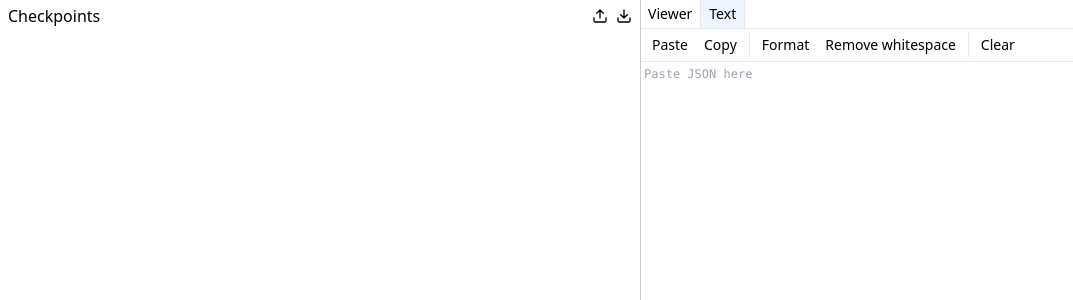
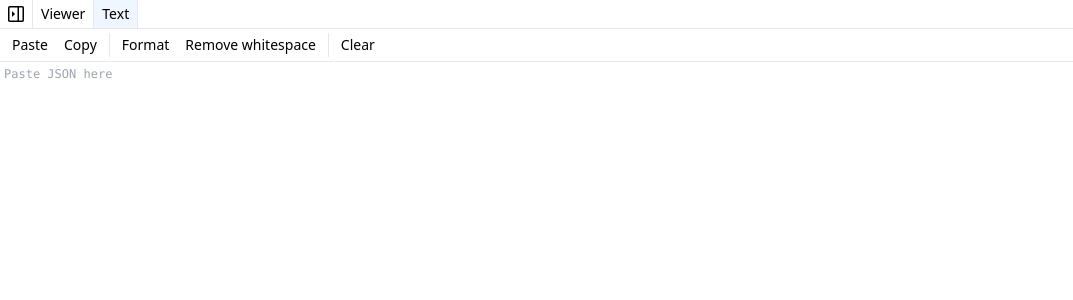
Before and after one commit to wcauchois/json-viewer, a React (Vite) app: page / in a window 1280 px wide. Shown: the top 300 px of the page, without its empty margins (0-1073 px from the left). Built offline with nearby package versions, Linux system fonts and the light colour scheme.

Commit message:
left sidebar thing mostly working

```diff
--- a/src/App.tsx
+++ b/src/App.tsx
@@ -1,8 +1,7 @@
-import { Tabs, TabsHandle } from "./system/Tabs"
 import { SnackbarRenderer } from "./SnackbarRenderer"
 import { TextTab } from "./TextTab"
 import { ViewerTab } from "./ViewerTab"
-import { useEffect, useRef } from "react"
+import { ReactNode, useCallback, useEffect, useState } from "react"
 import { useAppState } from "./appState"
 import { useEventListener } from "usehooks-ts"
 import { showSnackbar } from "./snackbar"
@@ -10,6 +9,14 @@ import { Panel, PanelGroup } from "react-resizable-panels"
 import { ResizeHandle } from "./reactUtils"
 import { CheckpointPanel } from "./CheckpointPanel"
 import { checkpointStore } from "./CheckpointStore"
+import clsx from "clsx"
+import React from "react"
+import { IconSidebarCollapse, IconSidebarExpand } from "./icons"
+
+interface TabDefinition {
+	name: string
+	render: (args: { className?: string }) => ReactNode
+}
 
 function App() {
 	useEffect(() => {
@@ -20,16 +27,36 @@ function App() {
 		}
 	}, [])
 
-	const tabsRef = useRef<TabsHandle>(null)
+	const [tabIndex, setTabIndex] = useState(1)
+
+	const tabs: TabDefinition[] = [
+		{
+			name: "Viewer",
+			render: args => <ViewerTab {...args} />,
+		},
+		{
+			name: "Text",
+			render: args => <TextTab {...args} />,
+		},
+	]
+
 	const setText = useAppState(state => state.setText)
 	const text = useAppState(state => state.text)
+
+	const leftSideBarExpanded = useAppState(state => state.leftSidebarExpanded)
+	const setLeftSideBarExpanded = useAppState(
+		state => state.setLeftSidebarExpanded
+	)
+	const toggleLeftSidebar = useCallback(() => {
+		setLeftSideBarExpanded(!leftSideBarExpanded)
+	}, [leftSideBarExpanded, setLeftSideBarExpanded])
 
 	useEventListener("keydown", async e => {
 		if (e.target === document.body) {
 			if (e.key === "v") {
-				tabsRef.current?.setIndex(0)
+				setTabIndex(0)
 			} else if (e.key === "t") {
-				tabsRef.current?.setIndex(1)
+				setTabIndex(1)
 			} else if (e.key === "p") {
 				const clipboardText = await navigator.clipboard?.readText()
 				setText(clipboardText ?? "")
@@ -46,27 +73,57 @@ function App() {
 			<SnackbarRenderer />
 
 			<PanelGroup direction="horizontal">
-				<Panel>
-					<CheckpointPanel />
-				</Panel>
-				<ResizeHandle direction="horizontal" />
-				<Panel>
-					<Tabs
-						ref={tabsRef}
-						className="w-full h-full"
-						contentContainerClassName="grow"
-						defaultIndex={1}
-						tabs={[
-							{
-								name: "Viewer",
-								render: args => <ViewerTab {...args} />,
-							},
-							{
-								name: "Text",
-								render: args => <TextTab {...args} />,
-							},
-						]}
-					/>
+				{leftSideBarExpanded && (
+					<>
+						<Panel id="checkpoints" order={1}>
+							<CheckpointPanel />
+						</Panel>
+						<ResizeHandle direction="horizontal" />
+					</>
+				)}
+				<Panel id="main" order={2}>
+					<div className={"flex flex-col w-full h-full"}>
+						<div className="flex border-b">
+							<div className="flex border-r divide-x">
+								<div className="flex items-center px-2">
+									{leftSideBarExpanded ? (
+										<IconSidebarExpand
+											className="cursor-pointer"
+											onClick={toggleLeftSidebar}
+										/>
+									) : (
+										<IconSidebarCollapse
+											className="cursor-pointer"
+											onClick={toggleLeftSidebar}
+										/>
+									)}
+								</div>
+								{tabs.map((tab, i) => (
+									<div
+										key={i}
+										className={clsx(
+											"px-2 py-1 text-sm cursor-pointer select-none",
+											i === tabIndex ? "bg-blue-50" : undefined
+										)}
+										onClick={() => setTabIndex(i)}
+									>
+										{tab.name}
+									</div>
+								))}
+							</div>
+						</div>
+						<div className="grow">
+							{tabs.map((tab, i) => (
+								<React.Fragment key={i}>
+									{tab.render({
+										className: clsx({
+											hidden: i !== tabIndex,
+										}),
+									})}
+								</React.Fragment>
+							))}
+						</div>
+					</div>
 				</Panel>
 			</PanelGroup>
 		</div>
--- a/src/CheckpointPanel.tsx
+++ b/src/CheckpointPanel.tsx
@@ -47,13 +47,13 @@ export function CheckpointPanel() {
 				<div>Checkpoints</div>
 				<div className="flex gap-2 items-center">
 					<IconUpload
+						className="cursor-pointer"
 						onClick={async () => {
 							await checkpointStore.upsertCheckpoint(
 								useAppState.getState().text
 							)
 						}}
 					/>
-					<IconDownload />
 				</div>
 			</div>
 			<CheckpointList />
--- a/src/appState.ts
+++ b/src/appState.ts
@@ -16,6 +16,8 @@ export interface AppState {
 		Error
 	>
 	setNodeExpanded: (node: ASTNode, expanded: boolean) => void
+	leftSidebarExpanded: boolean
+	setLeftSidebarExpanded(expanded: boolean): void
 }
 
 /**
@@ -33,13 +35,15 @@ const deepJsonParse = (input: string) =>
 		return value
 	})
 
+const defaultParseResult: AppState["parseResult"] = {
+	type: "failure",
+	error: new Error("No input"),
+}
+
 export const useAppState = create<AppState>(set => ({
 	text: "",
 	expandedNodes: Set(),
-	parseResult: {
-		type: "failure",
-		error: new Error("No input"),
-	},
+	parseResult: defaultParseResult,
 	setNodeExpanded: (node, expanded) => {
 		set(state => ({
 			expandedNodes: expanded
@@ -76,4 +80,10 @@ export const useAppState = create<AppState>(set => ({
 			expandedNodes,
 		})
 	},
+	leftSidebarExpanded: false,
+	setLeftSidebarExpanded(expanded) {
+		set({
+			leftSidebarExpanded: expanded,
+		})
+	},
 }))
--- a/src/icons.tsx
+++ b/src/icons.tsx
@@ -147,3 +147,45 @@ export function IconDownload(props: React.SVGProps<SVGSVGElement>) {
 		</svg>
 	)
 }
+
+export function IconSidebarCollapse(props: React.SVGProps<SVGSVGElement>) {
+	return (
+		<svg
+			viewBox="0 0 16 16"
+			fill="currentColor"
+			height="1em"
+			width="1em"
+			{...props}
+		>
+			<path
+				fillRule="evenodd"
+				d="M6.823 7.823L4.427 5.427A.25.25 0 004 5.604v4.792c0 .223.27.335.427.177l2.396-2.396a.25.25 0 000-.354z"
+			/>
+			<path
+				fillRule="evenodd"
+				d="M1.75 0A1.75 1.75 0 000 1.75v12.5C0 15.216.784 16 1.75 16h12.5A1.75 1.75 0 0016 14.25V1.75A1.75 1.75 0 0014.25 0H1.75zM1.5 1.75a.25.25 0 01.25-.25H9.5v13H1.75a.25.25 0 01-.25-.25V1.75zM11 14.5v-13h3.25a.25.25 0 01.25.25v12.5a.25.25 0 01-.25.25H11z"
+			/>
+		</svg>
+	)
+}
+
+export function IconSidebarExpand(props: React.SVGProps<SVGSVGElement>) {
+	return (
+		<svg
+			viewBox="0 0 16 16"
+			fill="currentColor"
+			height="1em"
+			width="1em"
+			{...props}
+		>
+			<path
+				fillRule="evenodd"
+				d="M4.177 7.823l2.396-2.396A.25.25 0 017 5.604v4.792a.25.25 0 01-.427.177L4.177 8.177a.25.25 0 010-.354z"
+			/>
+			<path
+				fillRule="evenodd"
+				d="M0 1.75C0 .784.784 0 1.75 0h12.5C15.216 0 16 .784 16 1.75v12.5A1.75 1.75 0 0114.25 16H1.75A1.75 1.75 0 010 14.25V1.75zm1.75-.25a.25.25 0 00-.25.25v12.5c0 .138.112.25.25.25H9.5v-13H1.75zm12.5 13H11v-13h3.25a.25.25 0 01.25.25v12.5a.25.25 0 01-.25.25z"
+			/>
+		</svg>
+	)
+}
--- a/src/system/Tabs.tsx
+++ /dev/null
@@ -1,63 +0,0 @@
-import clsx from "clsx"
-import React, { ReactNode, useImperativeHandle, useState } from "react"
-
-export interface TabDefinition {
-	name: string
-	render: (args: { className?: string }) => ReactNode
-}
-
-export interface TabsHandle {
-	setIndex(newIndex: number): void
-}
-
-export const Tabs = React.forwardRef(
-	(
-		props: {
-			tabs: TabDefinition[]
-			defaultIndex?: number
-			className?: string
-			contentContainerClassName?: string
-		},
-		ref: React.Ref<TabsHandle>
-	) => {
-		const { tabs, defaultIndex, className, contentContainerClassName } = props
-
-		const [index, setIndex] = useState(defaultIndex ?? 0)
-
-		useImperativeHandle(ref, () => ({
-			setIndex,
-		}))
-
-		return (
-			<div className={clsx("flex flex-col", className)}>
-				<div className="flex border-b">
-					<div className="flex border-r divide-x">
-						{tabs.map((tab, i) => (
-							<div
-								key={i}
-								className={clsx(
-									"px-2 py-1 text-sm cursor-pointer select-none",
-									i === index ? "bg-blue-50" : undefined
-								)}
-								onClick={() => setIndex(i)}
-							>
-								{tab.name}
-							</div>
-						))}
-					</div>
-				</div>
-				<div className={contentContainerClassName}>
-					{tabs.map((tab, i) => (
-						<React.Fragment key={i}>
-							{tab.render({
-								className: clsx({
-									hidden: i !== index,
-								}),
-							})}
-						</React.Fragment>
-					))}
-				</div>
-			</div>
-		)
-	}
-)
```
